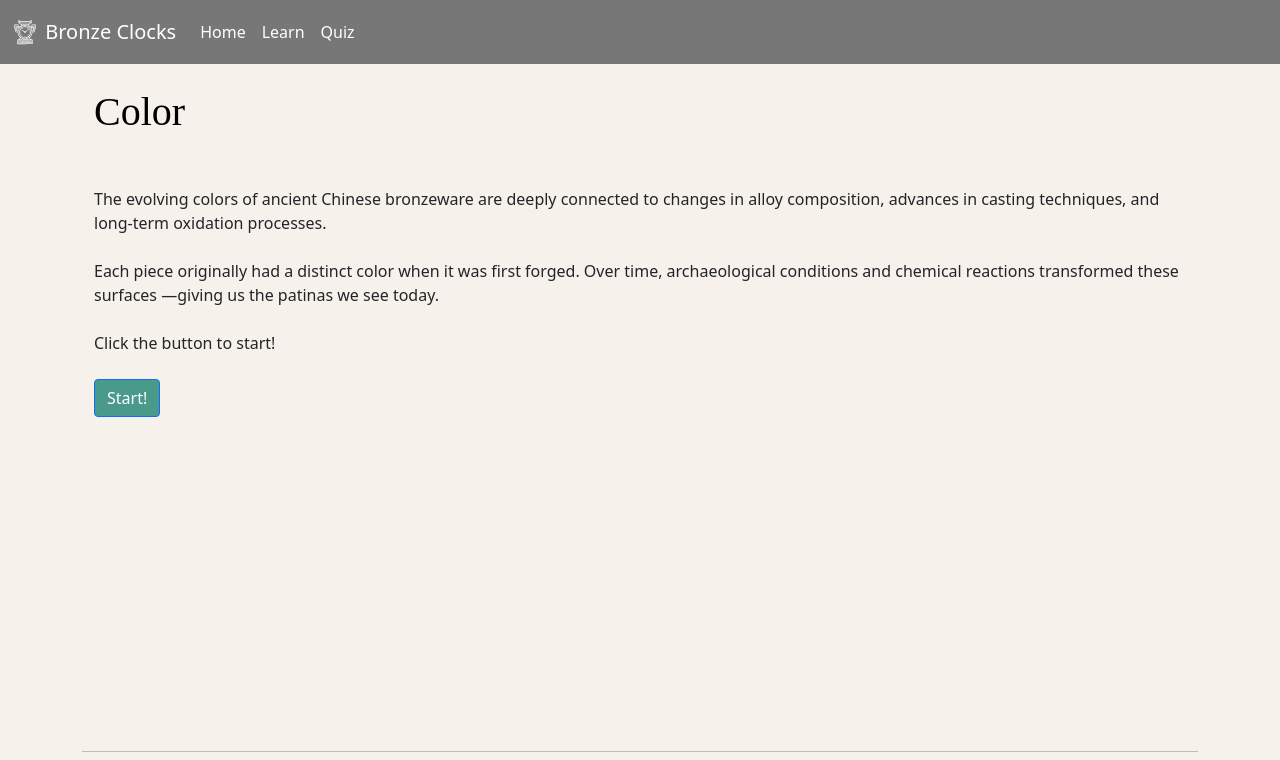
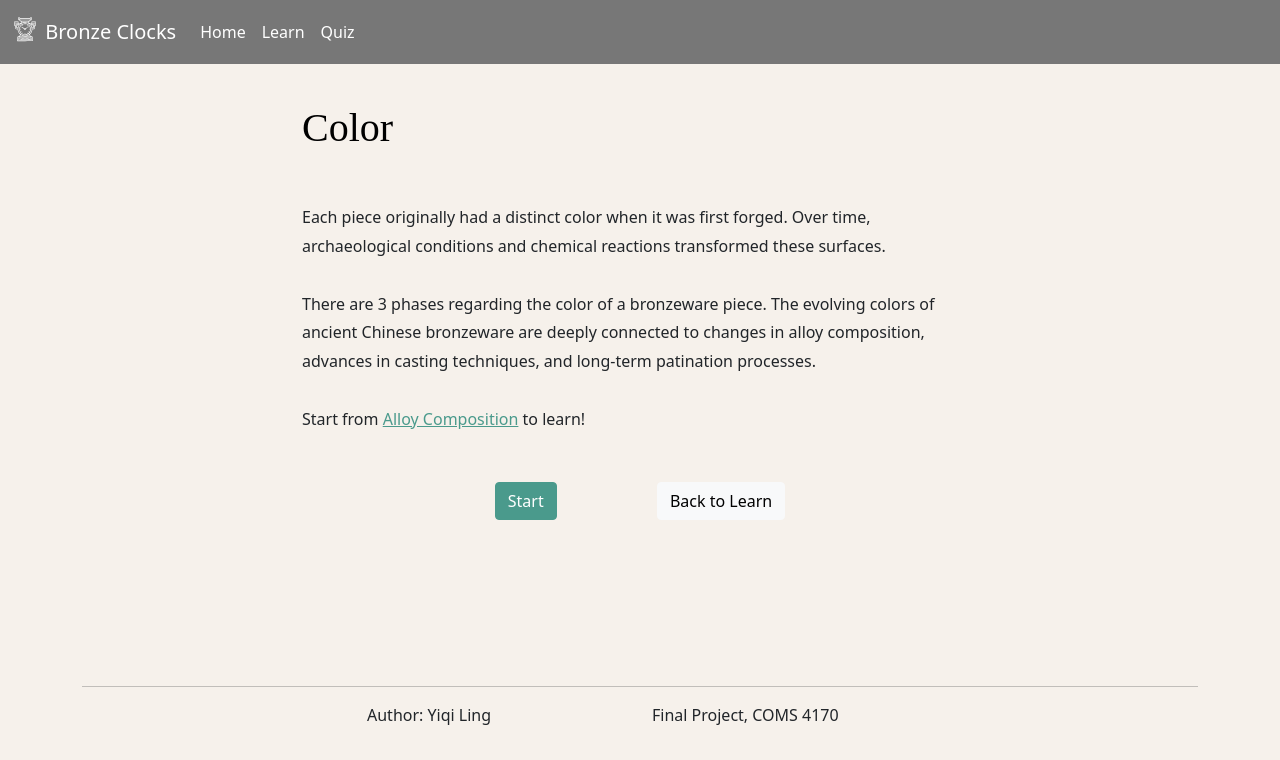
Before and after one commit to 77889itsme/bronze-clocks, a Flask app: page /learn/color in a window 1280 px wide. Shown: the top 760 px of the page. After the commit the page ends 725 px from the top, so only its background shows below. Run offline with Flask 3, Linux system fonts and the light colour scheme; some libraries are stand-ins or nearby versions.

Commit message:
feat: add color module

```diff
--- a/server.py
+++ b/server.py
@@ -31,6 +31,10 @@ def learning_section_page():
 @app.route('/learn/color')
 def learn_color_section_page():
    return render_template('learn_color.html')
+
+@app.route('/learn/color/casting')
+def learn_color_casting():
+   return render_template('learn_color_casting.html')
 
 @app.route('/learn/motif')
 def learn_motif_section_page():
--- a/static/css/main.css
+++ b/static/css/main.css
@@ -19,12 +19,6 @@ html {
     min-height: 100%;
     display: grid;
     grid-template-rows: auto 1fr auto;
-}
-
-.page-footer {
-    background-color: rgb(75 70 74);
-    color: #fff;
-    padding: 20px;
 }
 
 
@@ -58,7 +52,7 @@ a {
     margin-top: 20px;
 }
 
-.main-text p {
+.main-text {
     font-family: "Noto Sans", sans-serif;
     font-size: 1rem;
     line-height: 1.8;
@@ -92,10 +86,12 @@ a {
 
 .btn-primary {
     background-color: var(--accent-color);
+    border-color: var(--accent-color);
 }
 
 .btn-primary:hover {
     background-color: #7fa09b;
+    border-color: #7fa09b;
 }
 
 .footer {
--- a/templates/layout.html
+++ b/templates/layout.html
@@ -61,6 +61,5 @@
         <br>
       </div>
     </footer>
-
   </body>
 </html>
--- a/templates/learn_color.html
+++ b/templates/learn_color.html
@@ -2,20 +2,28 @@
 
 {% block content %}
 
-<div class="container">
+<div class="container" style="max-width: 700px;">
     <br><h2 class="title">Color</h2> <br><br>
+    <div class="main-text">
+        <p>
+            Each piece originally had a distinct color when it was first forged. Over
+            time, archaeological conditions and chemical reactions transformed these
+            surfaces. <br><br>
 
-    <div class="main-text">
-        The evolving colors of ancient Chinese bronzeware are deeply connected to changes in alloy composition, advances in casting techniques, and long-term oxidation processes. <br><br>
-        Each piece originally had a distinct color when it was first forged. Over time, archaeological conditions and chemical reactions transformed these surfaces —giving us the patinas we see today. <br><br>
-        Click the button to start! <br><br>
+            There are 3 phases regarding the color of a bronzeware piece. The evolving
+            colors of ancient Chinese bronzeware are deeply connected to changes in
+            alloy composition, advances in casting techniques, and long-term patination
+            processes. <br><br>
+
+            Start from <a href="/learn/color/casting">Alloy Composition</a> to learn!
+
+        </p>
     </div>
 
-    <a href="/learn/color/1" class="btn btn-primary">Start!</a>
-
-    <br><br><br><br><br><br><br><br>
-
-
+    <div class="container text-center mt-5">
+        <a href="/learn/color/casting" class="btn btn-primary mx-5">Start</a>
+        <a href="/learn" class="btn btn-light mx-5">Back to Learn</a>
+    </div>
  </div>
 
 
--- a/templates/learn_shape_pages.html
+++ b/templates/learn_shape_pages.html
@@ -21,7 +21,7 @@
             <div class="col-md-6">
                 <h2 id="shape-title" class="title">Title here</h2>
                 <h3 id="shape-subtitle" class="subtitle">Subtitle here</h3>
-                <span id="shape-content">
+                <span id="shape-content" class="main-text">
                     Text here
                 </span>
                 <br><br>
@@ -45,5 +45,4 @@
  </div>
 
 
-
 {% endblock %}
```
Also changed, not shown: templates/learn_color_casting.html (added, +25 -0 lines), templates/learn_motif.html (+9 -11 lines), templates/learn_shape.html (+8 -15 lines), templates/triangle.html (added, +35 -0 lines).
